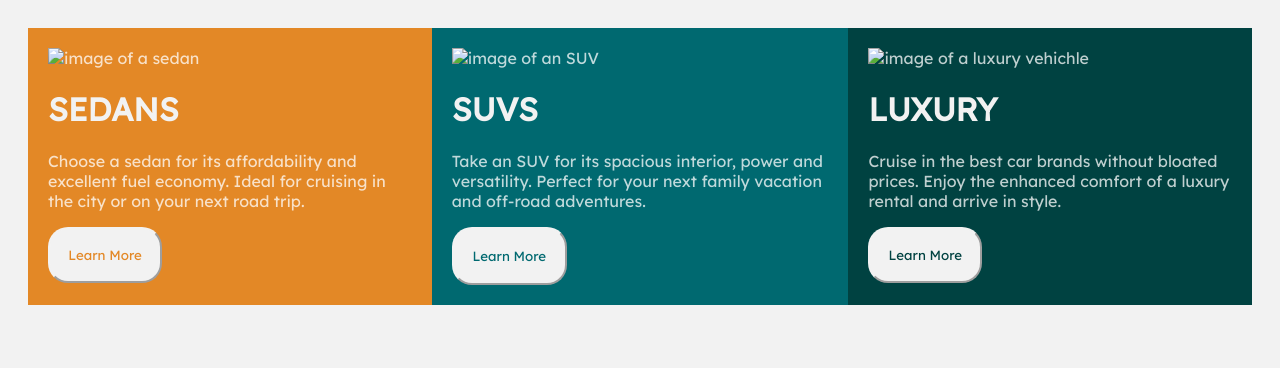
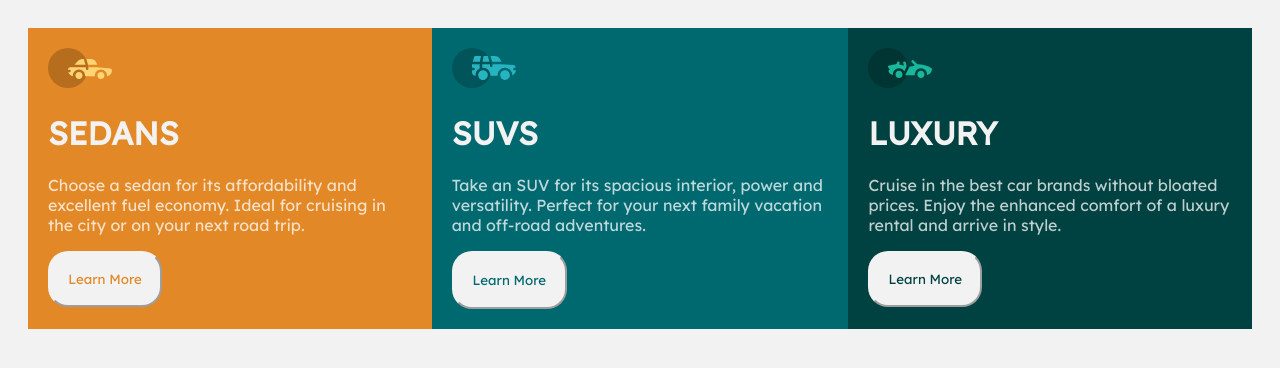
Before and after one commit to dtown140/week_6_assessment_1, a plain HTML site: page index.html in a window 1280 px wide. Drawn offline with Linux system fonts and the light colour scheme; the site is published under a folder, as on GitHub Pages, so addresses that start at the root find nothing.

Commit message:
Update index.html
Removed the slash (/) in front of each image call.

```diff
--- a/index.html
+++ b/index.html
@@ -13,7 +13,7 @@
 <body>
     <div class="container">
         <div class="sedans">
-            <img src="/icon-sedans.svg" alt="image of a sedan">
+            <img src="icon-sedans.svg" alt="image of a sedan">
             <h1> SEDANS</h1>
             <p>Choose a sedan for its affordability and excellent
                 fuel economy. Ideal for cruising in the city or on
@@ -23,7 +23,7 @@
         </div>
 
         <div class="suvs">
-            <img src="/icon-suvs.svg" alt="image of an SUV">
+            <img src="icon-suvs.svg" alt="image of an SUV">
             <h1>SUVS</h1>
             <p>Take an SUV for its spacious interior, power and versatility.
                 Perfect for your next family vacation and off-road adventures.
@@ -32,7 +32,7 @@
         </div>
 
         <div class="luxury">
-            <img src="/icon-luxury.svg" alt="image of a luxury vehichle">
+            <img src="icon-luxury.svg" alt="image of a luxury vehichle">
             <h1>LUXURY</h1>
             <p>Cruise in the best car brands without bloated prices.
                 Enjoy the enhanced comfort of a luxury rental and arrive in style.
```
